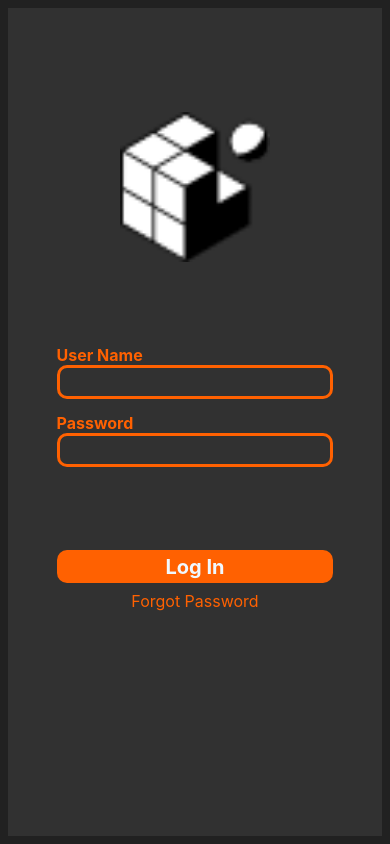
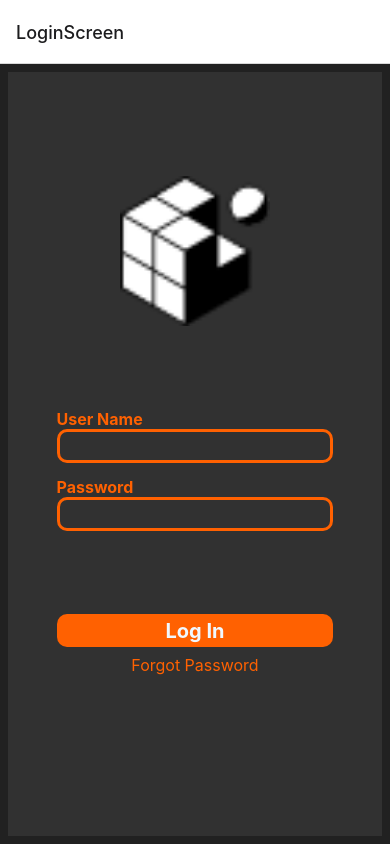
Before and after one commit to mehmetztrk21/VoiceHub-Mobile, a React Native app in the folder VoiceHub-Mobile/: screen /LoginScreen in a window 390 px wide. Built offline with nearby package versions, Linux system fonts and the light colour scheme.

Commit message:
I create forgot password &I edit pages connections

```diff
--- a/VoiceHub-Mobile/App.js
+++ b/VoiceHub-Mobile/App.js
@@ -1,101 +1,24 @@
-import { StyleSheet, Text, View, Image, ScrollView, SafeAreaView, TextInput, TouchableOpacity } from 'react-native';
 import React from 'react';
 
-export default function App() {
+import { NavigationContainer } from '@react-navigation/native';
+import { createStackNavigator } from '@react-navigation/stack';
 
-  const [username, setUserName] = React.useState("");
-  const [password, setPassword] = React.useState("");
-  const [show, setShow] = React.useState(true);
+import LoginScreen from './pages/LoginScreen';
+import MainScreen from './pages/MainScreen';
+import ForgotMyPassword from './pages/ForgotMyPassword';
 
-  function login(){
-    //go to App2.js
-  }
+const Stack = createStackNavigator();
 
-  function forgot(){
-    //go to (I forgot my password)'s page
-  }
-
+function App() {
   return (
-    <SafeAreaView style={styles.container}>
-
-      <View style={styles.content}>
-
-        <View style={styles.logo}>
-          <Image source={require("./assets/favicon.png")} style={{ width: 150, height: 150 }} />
-        </View>
-
-        <Text style={styles.Label}>User Name</Text>
-        <TextInput style={styles.Inputs} value={username} onChangeText={username => setUserName(username)}/>
-
-        <Text style={styles.Label}>Password</Text>
-        <TextInput style={styles.Inputs} keyboardType={'visible-password'} value={password} onChangeText={password => setPassword(password)}/>
-
-
-        <TouchableOpacity onPress={() => {login()}}>
-          <Text style={styles.LogInText}>Log In</Text>
-        </TouchableOpacity>
-
-        <TouchableOpacity onPress={() => {forgot()}}>
-          <Text style={styles.ForgotPasswordText}>Forgot Password</Text>
-        </TouchableOpacity>
-      </View>
-
-    </SafeAreaView>
+    <NavigationContainer>
+      <Stack.Navigator>
+        <Stack.Screen name="LoginScreen" component={LoginScreen} />
+        <Stack.Screen name="MainScreen" component={MainScreen} />
+        <Stack.Screen name="ForgotMyPassword" component={ForgotMyPassword} />
+      </Stack.Navigator>
+    </NavigationContainer>
   );
-
-
 }
 
-const styles = StyleSheet.create({
-  container: {
-    backgroundColor: '#212121',
-    flex: 1,
-
-  },
-  content: {
-    backgroundColor: '#313131',
-    flex: 1,
-    margin: "2%",
-    padding: "12.5%"
-  },
-  logo: {
-    textAlignVertical: 'center',
-    marginBottom: '30%',
-    marginTop: '20%',
-    alignItems: 'center'
-  },
-  Label: {
-    color: '#ff6101',
-    fontWeight: 'bold',
-    fontSize: 16,
-  },
-  Inputs: {
-    borderColor: '#ff6101',
-    color: '#ff6101',
-    fontSize: 16,
-    borderWidth: 3,
-    borderRadius: 10,
-    marginBottom: '5%',
-    paddingBottom: '1.5%',
-    paddingTop: '1.5%',
-    paddingLeft: '3%',
-  },
-  LogInText: {
-    backgroundColor: '#ff6101',
-    borderRadius: 10,
-    color: 'aliceblue',
-    textAlign: 'center',
-    marginTop: '25%',
-    paddingBottom: '1.5%',
-    paddingTop: '1.5%',
-    fontWeight: 'bold',
-    fontSize: 20,
-  },
-  ForgotPasswordText: {
-    color: '#ff6101',
-    textAlign: 'center',
-    paddingBottom: '1.5%',
-    marginTop: '3%',
-    fontSize: 16,
-  }
-});
+export default App;
--- /dev/null
+++ b/VoiceHub-Mobile/pages/ForgotMyPassword.js
@@ -0,0 +1,64 @@
+import { StyleSheet, Text, View, ScrollView, SafeAreaView } from 'react-native';
+import * as React from 'react';
+
+function ForgotMyPassword() {
+    const [code, setVerificationCode] = React.useState("");
+
+    function press(){
+
+    }
+    return (
+        <SafeAreaView style={styles.container}>
+            <View style={styles.content}>
+                <View style={styles.logo}>
+                    <Image source={require("../assets/favicon.png")} style={{ width: 150, height: 150 }} />
+                </View>
+
+                <Text style={styles.Label}>E-Mail Verification Code</Text>
+                <TextInput style={styles.Inputs} value={code} onChangeText={code => setVerificationCode(code)} />
+
+                <TouchableOpacity onPress={() => press()}>
+                    <Text style={styles.ForgotPasswordText}>Forgot Password</Text>
+                </TouchableOpacity>
+            </View>
+        </SafeAreaView>
+    );
+}
+
+export default ForgotMyPassword;
+
+const styles = StyleSheet.create({
+    container: {
+        backgroundColor: '#212121',
+        flex: 1,
+
+    },
+    content: {
+        backgroundColor: '#313131',
+        flex: 1,
+        margin: "2%",
+        padding: "12.5%"
+    },
+    logo: {
+        textAlignVertical: 'center',
+        marginBottom: '30%',
+        marginTop: '20%',
+        alignItems: 'center'
+    },
+    Label: {
+        color: '#ff6101',
+        fontWeight: 'bold',
+        fontSize: 16,
+    },
+    Inputs: {
+        borderColor: '#ff6101',
+        color: '#ff6101',
+        fontSize: 16,
+        borderWidth: 3,
+        borderRadius: 10,
+        marginBottom: '5%',
+        paddingBottom: '1.5%',
+        paddingTop: '1.5%',
+        paddingLeft: '3%',
+    },
+});
--- /dev/null
+++ b/VoiceHub-Mobile/pages/LoginScreen.js
@@ -0,0 +1,110 @@
+import React from 'react';
+import { StyleSheet, Text, View, Image, SafeAreaView, TextInput, TouchableOpacity } from 'react-native';
+
+
+function LoginScreen(props) {
+
+    const [username, setUserName] = React.useState("");
+    const [password, setPassword] = React.useState("");
+
+    function login() {
+        if (username != "" && password != "") {
+            console.log("go to main page");
+            props.navigation.navigate('MainScreen');
+        }
+        else {
+            console.log("Bos Birakmayiniz");
+            //I read alert function
+        }
+
+    }
+
+    function forgot() {
+        props.navigation.navigate('ForgotMyPassword');
+        console.log("Go to forgot my password page");
+        //go to (I forgot my password)'s page
+    }
+
+    return (
+        <SafeAreaView style={styles.container}>
+
+            <View style={styles.content}>
+
+                <View style={styles.logo}>
+                    <Image source={require("../assets/favicon.png")} style={{ width: 150, height: 150 }} />
+                </View>
+
+                <Text style={styles.Label}>User Name</Text>
+                <TextInput style={styles.Inputs} value={username} onChangeText={username => setUserName(username)} />
+
+                <Text style={styles.Label}>Password</Text>
+                <TextInput style={styles.Inputs} keyboardType={'visible-password'} value={password} onChangeText={password => setPassword(password)} />
+
+
+                <TouchableOpacity onPress={() => login()}>
+                    <Text style={styles.LogInText}>Log In</Text>
+                </TouchableOpacity>
+
+                <TouchableOpacity onPress={() => forgot()}>
+                    <Text style={styles.ForgotPasswordText}>Forgot Password</Text>
+                </TouchableOpacity>
+            </View>
+
+        </SafeAreaView>
+    );
+}
+export default LoginScreen;
+
+const styles = StyleSheet.create({
+    container: {
+        backgroundColor: '#212121',
+        flex: 1,
+
+    },
+    content: {
+        backgroundColor: '#313131',
+        flex: 1,
+        margin: "2%",
+        padding: "12.5%"
+    },
+    logo: {
+        textAlignVertical: 'center',
+        marginBottom: '30%',
+        marginTop: '20%',
+        alignItems: 'center'
+    },
+    Label: {
+        color: '#ff6101',
+        fontWeight: 'bold',
+        fontSize: 16,
+    },
+    Inputs: {
+        borderColor: '#ff6101',
+        color: '#ff6101',
+        fontSize: 16,
+        borderWidth: 3,
+        borderRadius: 10,
+        marginBottom: '5%',
+        paddingBottom: '1.5%',
+        paddingTop: '1.5%',
+        paddingLeft: '3%',
+    },
+    LogInText: {
+        backgroundColor: '#ff6101',
+        borderRadius: 10,
+        color: 'aliceblue',
+        textAlign: 'center',
+        marginTop: '25%',
+        paddingBottom: '1.5%',
+        paddingTop: '1.5%',
+        fontWeight: 'bold',
+        fontSize: 20,
+    },
+    ForgotPasswordText: {
+        color: '#ff6101',
+        textAlign: 'center',
+        paddingBottom: '1.5%',
+        marginTop: '3%',
+        fontSize: 16,
+    }
+});
--- a/VoiceHub-Mobile/App2.js
+++ b/VoiceHub-Mobile/pages/MainScreen.js
@@ -1,11 +1,13 @@
+import { StyleSheet, Text, View, ScrollView, SafeAreaView } from 'react-native';
+import * as React from 'react';
+import Footer from '../components/footer';
+import Post from '../components/post';
 
-import { StyleSheet, Text, View, Image, ScrollView, SafeAreaView } from 'react-native';
-import React from 'react';
-import Footer from './components/footer';
-import Post from './components/post';
+function MainScreen(props) {
 
-export default function App() {
-
+  function logout() {
+    props.navigation.navigate('MainScreen');
+  }
 
   return (
     <SafeAreaView style={styles.container}>
@@ -30,6 +32,8 @@ export default function App() {
   );
 }
 
+export default MainScreen;
+
 const styles = StyleSheet.create({
   container: {
     backgroundColor: "#212121",
```
Also changed, not shown: VoiceHub-Mobile/package.json (+7 -0 lines), 2 other files (tests, documents, lock files or other folders).
